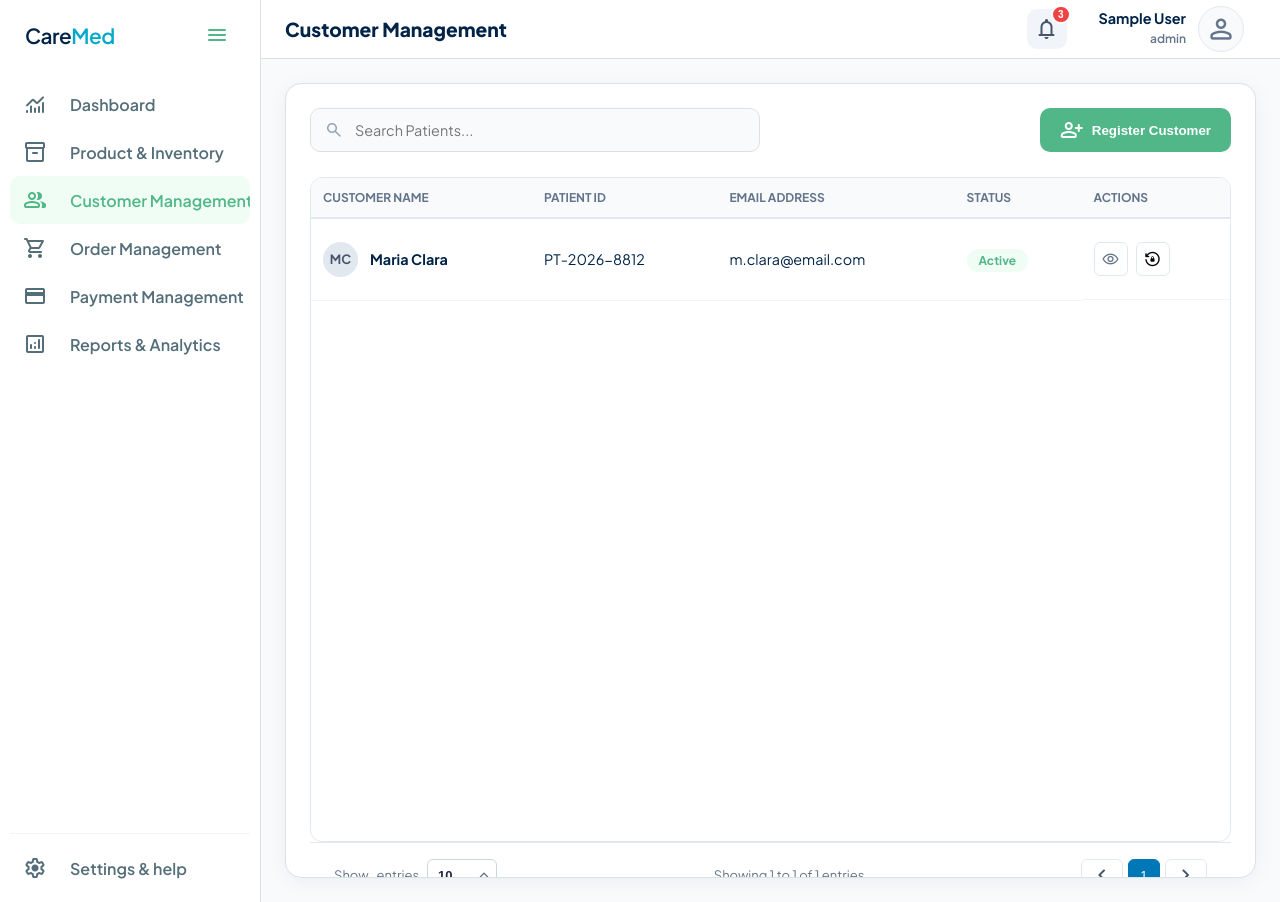
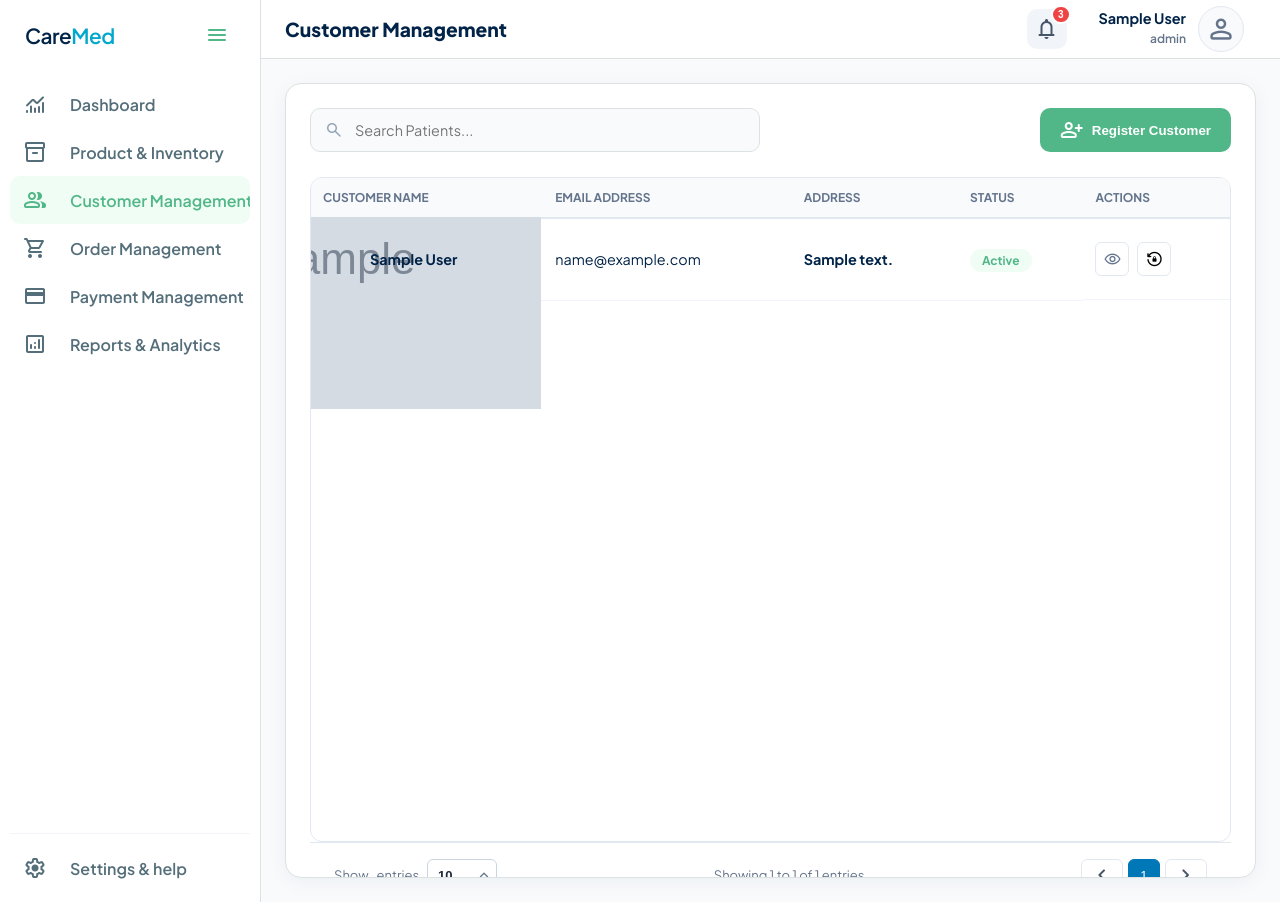
Before and after one commit to VTribesOrg/CareMed-App, a Flask app: template templates/admin/customers.html in a window 1280 px wide. Run offline with Flask 3, Linux system fonts and the light colour scheme; a user stored in the database is signed in; tables that the repository leaves empty hold one stand-in row (values such as "Sample post"); the template is opened without the code that fills it: values that come from a table or form of the project are taken from there, most other values are stand-ins (such as "Sample title", 1, 10 or a date in 2020); grey boxes marked "Sample" are stand-in pictures; parts of the project's set-up code (start-up, migrations or seed data) failed here and were passed over.

Commit message:
Dyanamic data for Customer Table

```diff
--- a/templates/admin/customers.html
+++ b/templates/admin/customers.html
@@ -183,40 +183,74 @@
                             </div>
                         </div>
                     </div>
+
                     <section class="table-scroll-container">
                         <table class="medical-data-table">
                             <thead>
                                 <tr>
                                     <th>Customer Name</th>
-                                    <th>Patient ID</th>
                                     <th>Email Address</th>
+                                    <th>Address</th>
                                     <th>Status</th>
                                     <th>Actions</th>
                                 </tr>
                             </thead>
                             <tbody id="customerTableBody">
+                                {% if customers %}
+                                    {% for customer in customers %}
+                                    <tr>
+                                        <td>
+                                        <div class="customer-identity">
+                                            {% if customer.user and customer.user.profile_path %}
+                                                <div class="avatar-circle">
+                                                    <img src="{{ url_for('static', filename=customer.user.profile_path) }}" alt="{{ customer.name }}" />
+                                                </div>
+                                            {% else %}
+                                                <div class="avatar-circle">
+                                                    {{ customer.name.split()[0][0] }}{{ customer.name.split()[-1][0] }}
+                                                </div>
+                                            {% endif %}
+                                            <strong>{{ customer.name }}</strong>
+                                        </div>
+                                        </td>
 
+                                        <td>
+                                            {{ customer.user.email if customer.user else 'N/A' }}
+                                        </td>
 
+                                        <td>
+                                            <strong>{{ customer.address or 'N/A' }}</strong>
+                                        </td>
+
+                                        <td>
+                                            {% if customer.user and customer.user.is_verified %}
+                                                <span class="status-pill status-ready">Active</span>
+                                            {% else %}
+                                                <span class="status-pill status-pending">Unverified</span>
+                                            {% endif %}
+                                        </td>
+
+                                        <td class="col-actions">
+                                            <button class="asset-action-btn logs"
+                                                onclick="openProfileModal('{{ customer.name }}', 'PT-{{ "%04d"|format(customer.id) }}')">
+                                                <span class="material-symbols-rounded">visibility</span>
+                                            </button>
+
+                                            <button class="asset-action-btn edit"
+                                                onclick="openResetModal('{{ customer.name }}')">
+                                                <span class="material-symbols-rounded">lock_reset</span>
+                                            </button>
+                                        </td>
+                                    </tr>
+                                    {% endfor %}
+                                {% else %}
                                 <tr>
-                                    <td>
-                                        <div class="customer-identity">
-                                            <div class="avatar-circle">MC</div><strong>Maria Clara</strong>
-                                        </div>
-                                    </td>
-                                    <td>PT-2026-8812</td>
-                                    <td>m.clara@email.com</td>
-                                    <td><span class="status-pill status-ready">Active</span></td>
-                                    <td class="col-actions">
-                                        <button class="asset-action-btn logs"
-                                            onclick="openProfileModal('Maria Clara', 'PT-2026-8812')"><span
-                                                class="material-symbols-rounded">visibility</span></button>
-                                        <button class="asset-action-btn edit"
-                                            onclick="openResetModal('Maria Clara')"><span
-                                                class="material-symbols-rounded">lock_reset</span></button>
+                                    <td colspan="5" class="empty-state">
+                                        <div>No customers found</div>
+                                        <small>New users will appear here after registration.</small>
                                     </td>
                                 </tr>
-
-
+                                {% endif %}
                             </tbody>
                         </table>
                     </section>
```
Also changed, not shown: routes/admin_routes.py (+14 -4 lines), routes/auth_routes.py (+26 -17 lines), 2 other files.
